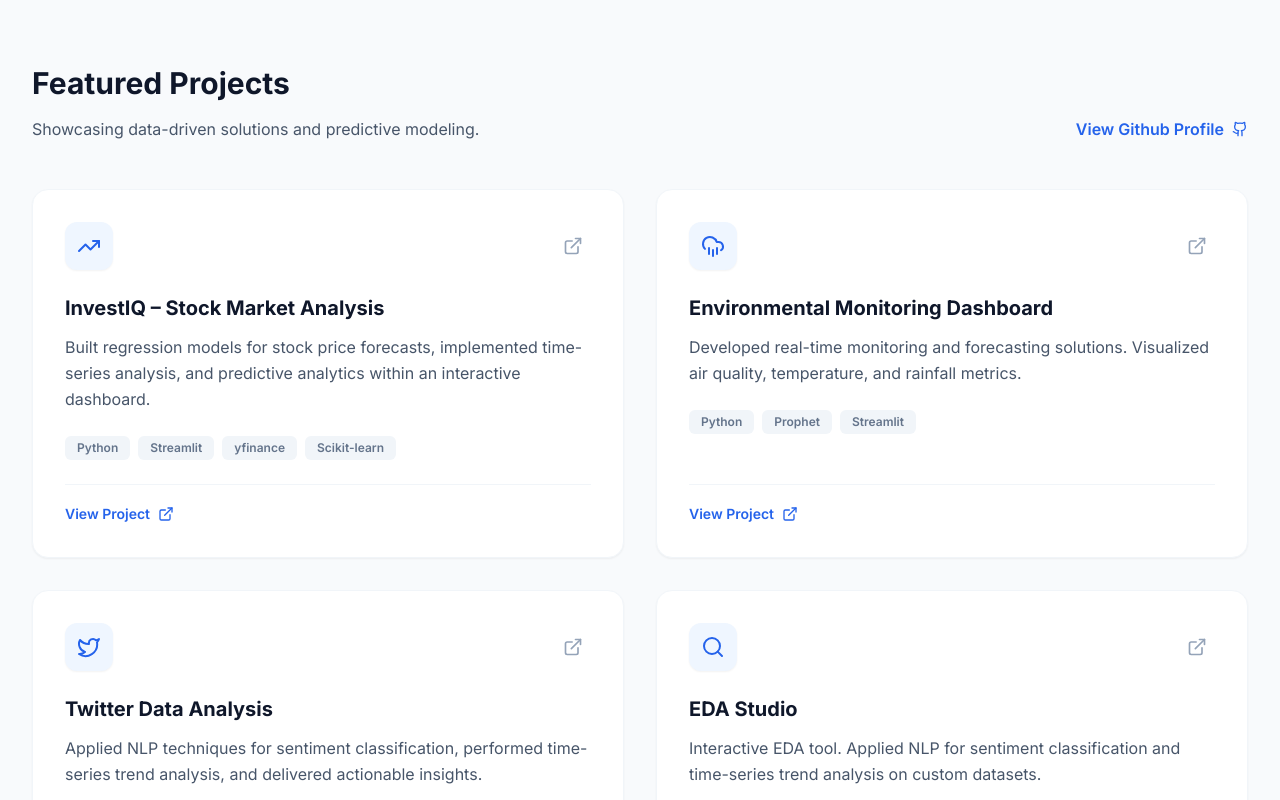
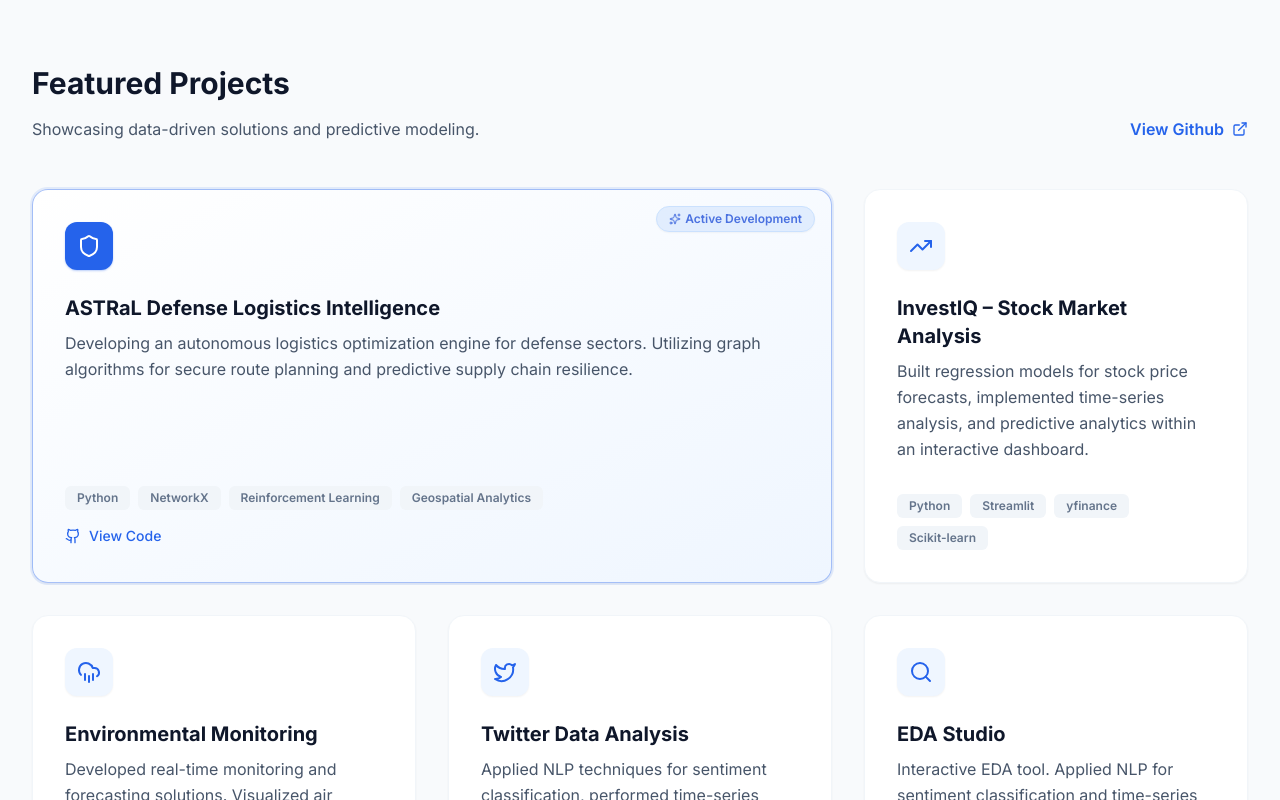
Before and after one commit to 03abhay/portfolio, a React (Vite) app: page / in a window 1280 px wide. Shown: the part 3360-4160 px from the top of the page. Built offline with nearby package versions, Linux system fonts and the light colour scheme.

Commit message:
Update Projects.tsx

```diff
--- a/components/Projects.tsx
+++ b/components/Projects.tsx
@@ -1,36 +1,41 @@
+
 import React from 'react';
 import { Project } from '../types';
-import { TrendingUp, CloudRain, Twitter, Search, ExternalLink, Github } from 'lucide-react';
+import { TrendingUp, CloudRain, Twitter, Search, ExternalLink, Shield, Github, Sparkles } from 'lucide-react';
 import { Reveal } from './Reveal';
 
 const projects: Project[] = [
   {
+    title: "ASTRaL Defense Logistics Intelligence",
+    tech: ["Python", "NetworkX", "Reinforcement Learning", "Geospatial Analytics"],
+    description: "Developing an autonomous logistics optimization engine for defense sectors. Utilizing graph algorithms for secure route planning and predictive supply chain resilience.",
+    icon: "Shield",
+    link: "https://github.com/03abhay/ASTRaL-Defense-Logistics-Intelligence",
+    isCurrent: true
+  },
+  {
     title: "InvestIQ – Stock Market Analysis",
     tech: ["Python", "Streamlit", "yfinance", "Scikit-learn"],
     description: "Built regression models for stock price forecasts, implemented time-series analysis, and predictive analytics within an interactive dashboard.",
-    icon: "TrendingUp",
-    link: "https://investiq-9.streamlit.app/"
+    icon: "TrendingUp"
   },
   {
-    title: "Environmental Monitoring Dashboard",
+    title: "Environmental Monitoring",
     tech: ["Python", "Prophet", "Streamlit"],
     description: "Developed real-time monitoring and forecasting solutions. Visualized air quality, temperature, and rainfall metrics.",
-    icon: "CloudRain",
-    link: "https://envirotrack.streamlit.app/"
+    icon: "CloudRain"
   },
   {
     title: "Twitter Data Analysis",
     tech: ["Power BI", "Excel", "NLP"],
     description: "Applied NLP techniques for sentiment classification, performed time-series trend analysis, and delivered actionable insights.",
-    icon: "Twitter",
-    link: "https://github.com/03abhay/twitter-analysis-dashboard"
+    icon: "Twitter"
   },
   {
     title: "EDA Studio",
     tech: ["Streamlit", "Python", "NLP"],
     description: "Interactive EDA tool. Applied NLP for sentiment classification and time-series trend analysis on custom datasets.",
-    icon: "Search",
-    link: "https://edastudio.streamlit.app/"
+    icon: "Search"
   }
 ];
 
@@ -38,7 +43,8 @@ const IconMap: Record<string, React.ReactNode> = {
   TrendingUp: <TrendingUp className="w-6 h-6" />,
   CloudRain: <CloudRain className="w-6 h-6" />,
   Twitter: <Twitter className="w-6 h-6" />,
-  Search: <Search className="w-6 h-6" />
+  Search: <Search className="w-6 h-6" />,
+  Shield: <Shield className="w-6 h-6" />
 };
 
 const Projects: React.FC = () => {
@@ -52,42 +58,50 @@ const Projects: React.FC = () => {
               <p className="mt-4 text-slate-600 dark:text-slate-400 transition-colors">Showcasing data-driven solutions and predictive modeling.</p>
             </div>
             <a href="https://github.com/03abhay" target="_blank" rel="noreferrer" className="hidden md:flex items-center text-primary font-semibold hover:underline mt-4 md:mt-0 transition-transform duration-300 hover:scale-105">
-              View Github Profile <Github className="ml-2 w-4 h-4" />
+              View Github <ExternalLink className="ml-2 w-4 h-4" />
             </a>
           </div>
         </Reveal>
 
-        <div className="grid grid-cols-1 md:grid-cols-2 lg:grid-cols-2 gap-8">
+        <div className="grid grid-cols-1 md:grid-cols-2 lg:grid-cols-3 gap-8">
           {projects.map((project, idx) => (
-            <Reveal key={idx} delay={idx * 100}>
-              <div className="bg-white dark:bg-slate-900 rounded-2xl overflow-hidden shadow-sm hover:shadow-2xl transition-all duration-300 border border-slate-100 dark:border-slate-800 group h-full hover:-translate-y-2 hover:border-primary/30 flex flex-col">
+            <Reveal key={idx} delay={idx * 100} className={`${idx === 0 ? 'md:col-span-2 lg:col-span-2' : ''}`}>
+              <div
+                className={`rounded-2xl overflow-hidden shadow-sm hover:shadow-2xl transition-all duration-300 border
+                  ${project.isCurrent
+                    ? 'bg-gradient-to-br from-white to-blue-50 dark:from-slate-900 dark:to-slate-800/60 border-primary/40 dark:border-primary/40 ring-2 ring-primary/10'
+                    : 'bg-white dark:bg-slate-900 border-slate-100 dark:border-slate-800'
+                  }
+                  group h-full hover:-translate-y-2 hover:border-primary/30 relative flex flex-col`}
+              >
+
+                {/* Current Project Badge */}
+                {project.isCurrent && (
+                  <div className="absolute top-4 right-4 z-20">
+                    <span className="inline-flex items-center px-3 py-1 rounded-full text-xs font-semibold bg-blue-100 dark:bg-blue-900/40 text-blue-700 dark:text-blue-300 border border-blue-200 dark:border-blue-800 animate-pulse shadow-sm">
+                      <Sparkles className="w-3 h-3 mr-1" /> Active Development
+                    </span>
+                  </div>
+                )}
+
                 <div className="p-8 flex-1 flex flex-col">
                   <div className="flex items-center justify-between mb-6">
-                    <div className="p-3 bg-blue-50 dark:bg-slate-800 text-primary rounded-xl group-hover:scale-110 group-hover:rotate-6 transition-all duration-300 shadow-sm group-hover:shadow-md group-hover:bg-primary group-hover:text-white">
+                    <div className={`p-3 rounded-xl group-hover:scale-110 group-hover:rotate-6 transition-all duration-300 shadow-sm group-hover:shadow-md ${project.isCurrent ? 'bg-primary text-white shadow-primary/30' : 'bg-blue-50 dark:bg-slate-800 text-primary group-hover:bg-primary group-hover:text-white'}`}>
                       {IconMap[project.icon]}
                     </div>
-                    {/* Link Icon Top Right */}
-                    {project.link && (
-                      <a
-                        href={project.link}
-                        target="_blank"
-                        rel="noopener noreferrer"
-                        className="text-slate-400 hover:text-primary transition-colors p-2 hover:bg-slate-50 dark:hover:bg-slate-800 rounded-full"
-                        aria-label="View Project"
-                      >
-                        <ExternalLink className="w-5 h-5" />
-                      </a>
-                    )}
                   </div>
 
-                  <h3 className="text-xl font-bold text-slate-900 dark:text-white mb-3 group-hover:text-primary transition-colors duration-300">
+                  <div className="mb-4">
+                     <h3 className="text-xl font-bold text-slate-900 dark:text-white mb-2 group-hover:text-primary transition-colors duration-300">
                         {project.title}
                      </h3>
-                  <p className="text-slate-600 dark:text-slate-400 mb-6 leading-relaxed transition-colors">
+                     <p className="text-slate-600 dark:text-slate-400 leading-relaxed transition-colors">
                         {project.description}
                      </p>
+                  </div>
 
-                  <div className="flex flex-wrap gap-2 mb-6">
+                  <div className="mt-auto pt-4 space-y-4">
+                    <div className="flex flex-wrap gap-2">
                       {project.tech.map((t, i) => (
                         <span key={i} className="px-3 py-1 bg-slate-100 dark:bg-slate-800 text-slate-500 dark:text-slate-300 text-xs font-semibold rounded-md transition-all duration-300 group-hover:bg-slate-200 dark:group-hover:bg-slate-700">
                           {t}
@@ -95,20 +109,15 @@ const Projects: React.FC = () => {
                       ))}
                     </div>
 
-                  {/* View Project Button */}
-                  <div className="mt-auto pt-4 border-t border-slate-100 dark:border-slate-800">
-                     {project.link ? (
+                    {project.link && (
                       <a
                         href={project.link}
                         target="_blank"
-                          rel="noopener noreferrer"
-                          className="inline-flex items-center text-sm font-semibold text-primary hover:text-blue-700 transition-colors group/link"
+                        rel="noreferrer"
+                        className="inline-flex items-center text-sm font-medium text-primary hover:text-blue-700 transition-colors mt-2"
                       >
-                          View Project
-                          <ExternalLink className="ml-2 w-4 h-4 transform group-hover/link:translate-x-1 transition-transform" />
+                        <Github className="w-4 h-4 mr-2" /> View Code
                       </a>
-                     ) : (
-                        <span className="text-sm text-slate-400 italic">Link coming soon</span>
                     )}
                   </div>
                 </div>
```
Lines whose indentation alone changed are shown as unchanged.
